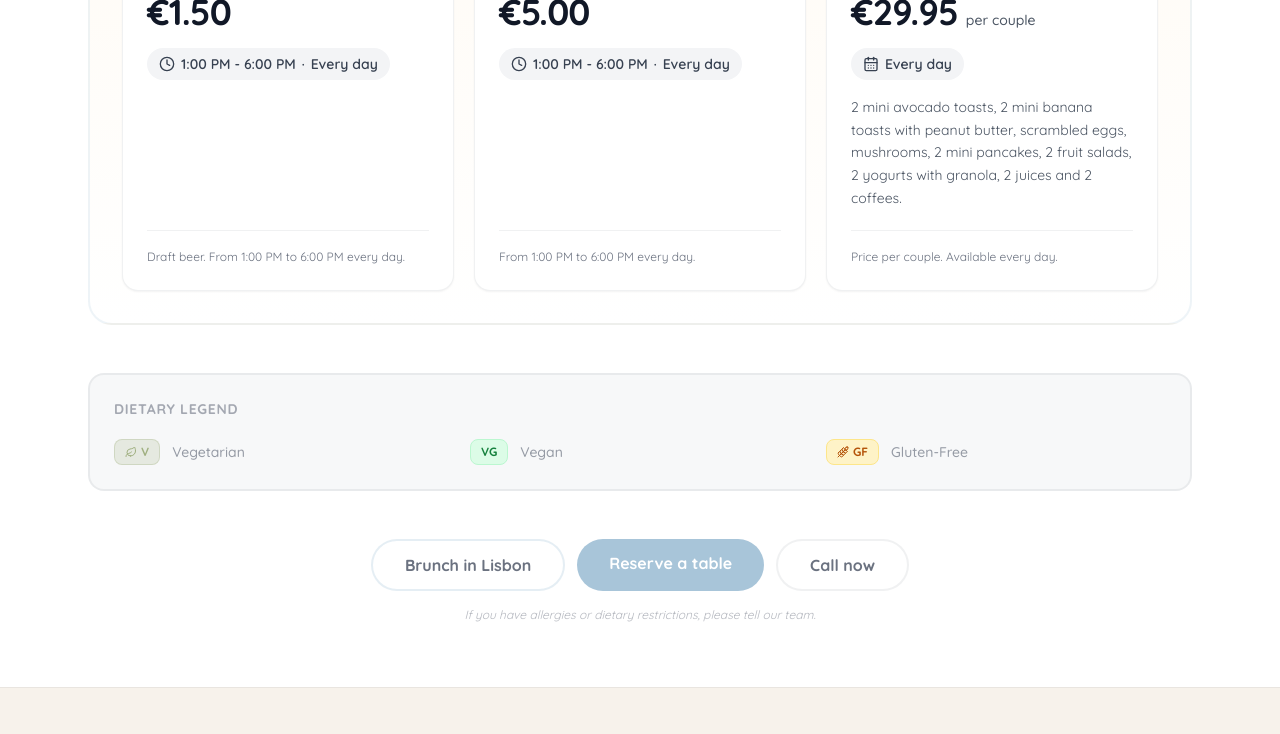
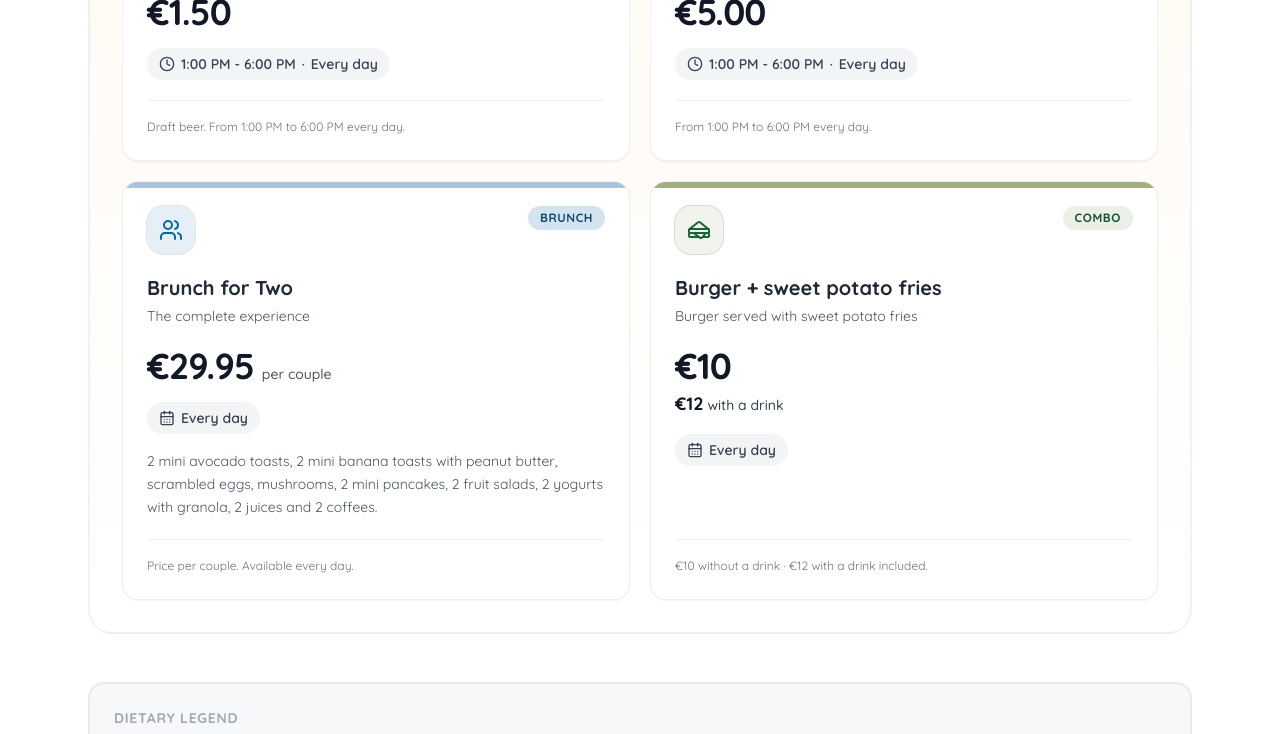
Before and after one commit to josetabares24-png/milsabores, a Next.js app: page /en/menu in a window 1280 px wide. Shown: the part 3973-4707 px from the top of the page. Built offline with nearby package versions, Linux system fonts and the light colour scheme.

Commit message:
feat(menu): add burger + sweet potato combo promo (€10, €12 with drink, daily)
Hours and eligible drinks still pending confirmation; 2-column card grid.

```diff
--- a/messages/de.json
+++ b/messages/de.json
@@ -1231,6 +1231,15 @@
         "unit": "pro Paar",
         "details": "2 Mini-Avocado-Toasts, 2 mit Banane und Erdnussbutter, Rührei, Champignons, 2 Mini-Pancakes, 2 Obstsalate, 2 Joghurts mit Granola, 2 Säfte und 2 Kaffee.",
         "terms": "Preis pro Paar. Täglich verfügbar."
+      },
+      "burger_combo": {
+        "title": "Burger + Süßkartoffelpommes",
+        "badge": "Combo",
+        "description": "Burger mit Süßkartoffelpommes",
+        "price": "€10",
+        "price_with_drink": "€12",
+        "with_drink": "mit Getränk",
+        "terms": "€10 ohne Getränk · €12 inklusive Getränk."
       }
     },
     "newsletter": {
--- a/messages/en.json
+++ b/messages/en.json
@@ -1232,6 +1232,15 @@
         "unit": "per couple",
         "details": "2 mini avocado toasts, 2 mini banana toasts with peanut butter, scrambled eggs, mushrooms, 2 mini pancakes, 2 fruit salads, 2 yogurts with granola, 2 juices and 2 coffees.",
         "terms": "Price per couple. Available every day."
+      },
+      "burger_combo": {
+        "title": "Burger + sweet potato fries",
+        "badge": "Combo",
+        "description": "Burger served with sweet potato fries",
+        "price": "€10",
+        "price_with_drink": "€12",
+        "with_drink": "with a drink",
+        "terms": "€10 without a drink · €12 with a drink included."
       }
     },
     "newsletter": {
--- a/messages/es.json
+++ b/messages/es.json
@@ -1232,6 +1232,15 @@
         "unit": "por pareja",
         "details": "2 mini tostadas de aguacate, 2 de banana con mantequilla de cacahuete, huevos revueltos, champiñones, 2 mini pancakes, 2 ensaladas de fruta, 2 yogures con granola, 2 zumos y 2 cafés.",
         "terms": "Precio por pareja. Disponible todos los días."
+      },
+      "burger_combo": {
+        "title": "Hamburguesa + boniato frito",
+        "badge": "Combo",
+        "description": "Hamburguesa acompañada de boniato frito",
+        "price": "€10",
+        "price_with_drink": "€12",
+        "with_drink": "con bebida",
+        "terms": "€10 sin bebida · €12 con bebida incluida."
       }
     },
     "newsletter": {
--- a/messages/fr.json
+++ b/messages/fr.json
@@ -1231,6 +1231,15 @@
         "unit": "pour deux",
         "details": "2 mini toasts à l'avocat, 2 mini toasts banane et beurre de cacahuète, œufs brouillés, champignons, 2 mini pancakes, 2 salades de fruits, 2 yaourts au granola, 2 jus et 2 cafés.",
         "terms": "Prix pour deux personnes. Disponible tous les jours."
+      },
+      "burger_combo": {
+        "title": "Burger + frites de patate douce",
+        "badge": "Combo",
+        "description": "Burger accompagné de frites de patate douce",
+        "price": "€10",
+        "price_with_drink": "€12",
+        "with_drink": "avec boisson",
+        "terms": "€10 sans boisson · €12 avec boisson incluse."
       }
     },
     "newsletter": {
--- a/messages/it.json
+++ b/messages/it.json
@@ -1231,6 +1231,15 @@
         "unit": "per coppia",
         "details": "2 mini toast di avocado, 2 di banana con burro di arachidi, uova strapazzate, funghi, 2 mini pancake, 2 macedonie, 2 yogurt con granola, 2 succhi e 2 caffè.",
         "terms": "Prezzo per coppia. Disponibile tutti i giorni."
+      },
+      "burger_combo": {
+        "title": "Burger + patatine di patata dolce",
+        "badge": "Combo",
+        "description": "Burger servito con patatine di patata dolce",
+        "price": "€10",
+        "price_with_drink": "€12",
+        "with_drink": "con bevanda",
+        "terms": "€10 senza bevanda · €12 con bevanda inclusa."
       }
     },
     "newsletter": {
--- a/messages/pt.json
+++ b/messages/pt.json
@@ -1232,6 +1232,15 @@
         "unit": "por casal",
         "details": "2 mini-tostas de abacate, 2 de banana com manteiga de amendoim, ovos mexidos, cogumelos, 2 mini-panquecas, 2 saladas de fruta, 2 iogurtes com granola, 2 sumos e 2 cafés.",
         "terms": "Preço por casal. Disponível todos os dias."
+      },
+      "burger_combo": {
+        "title": "Hambúrguer + batatas doces",
+        "badge": "Combo",
+        "description": "Hambúrguer acompanhado de batatas doces",
+        "price": "€10",
+        "price_with_drink": "€12",
+        "with_drink": "com bebida",
+        "terms": "€10 sem bebida · €12 com bebida incluída."
       }
     },
     "newsletter": {
--- a/src/app/[locale]/menu/page.tsx
+++ b/src/app/[locale]/menu/page.tsx
@@ -15,6 +15,7 @@ import {
   Leaf,
   MapPin,
   Phone,
+  Sandwich,
   Users,
   Wheat,
   Wine,
@@ -161,6 +162,14 @@ const promotions = [
     accent: 'bg-pastel',
     iconWrap: 'bg-pastel-light/60 text-sky-700 ring-pastel/40',
     badge: 'bg-pastel-light text-sky-900',
+  },
+  {
+    key: 'burger_combo',
+    icon: Sandwich,
+    schedule: 'daily',
+    accent: 'bg-sage',
+    iconWrap: 'bg-sage/15 text-green-800 ring-sage/40',
+    badge: 'bg-sage/20 text-green-900',
   },
 ] as const
 
@@ -485,7 +494,7 @@ export default function MenuPage() {
               </h2>
             </div>
           </div>
-          <ul className="grid gap-5 md:grid-cols-3" role="list">
+          <ul className="grid gap-5 md:grid-cols-2" role="list">
             {promotions.map((promotion) => {
               const Icon = promotion.icon
               const isTimed = promotion.schedule === 'time'
@@ -512,12 +521,18 @@ export default function MenuPage() {
                         <span className="text-sm font-medium text-gray-600">{tPromotions('offers.brunch_duo.unit')}</span>
                       )}
                     </p>
+                    {promotion.key === 'burger_combo' && (
+                      <p className="mt-1 text-sm font-medium text-gray-700">
+                        <span className="text-lg font-bold text-gray-900">{tPromotions('offers.burger_combo.price_with_drink')}</span>{' '}
+                        {tPromotions('offers.burger_combo.with_drink')}
+                      </p>
+                    )}
                     <div className="mt-4">
                       <span className="inline-flex items-center gap-1.5 rounded-full bg-gray-100 px-3 py-1.5 text-sm font-semibold text-gray-700">
                         <ScheduleIcon size={16} aria-hidden="true" />
                         {isTimed ? (
                           <>
-                            <span>{tPromotions('time_badge')}</span>
+                            <span className="whitespace-nowrap">{tPromotions('time_badge')}</span>
                             <span aria-hidden="true">·</span>
                             <span>{tPromotions('every_day')}</span>
                           </>
```
